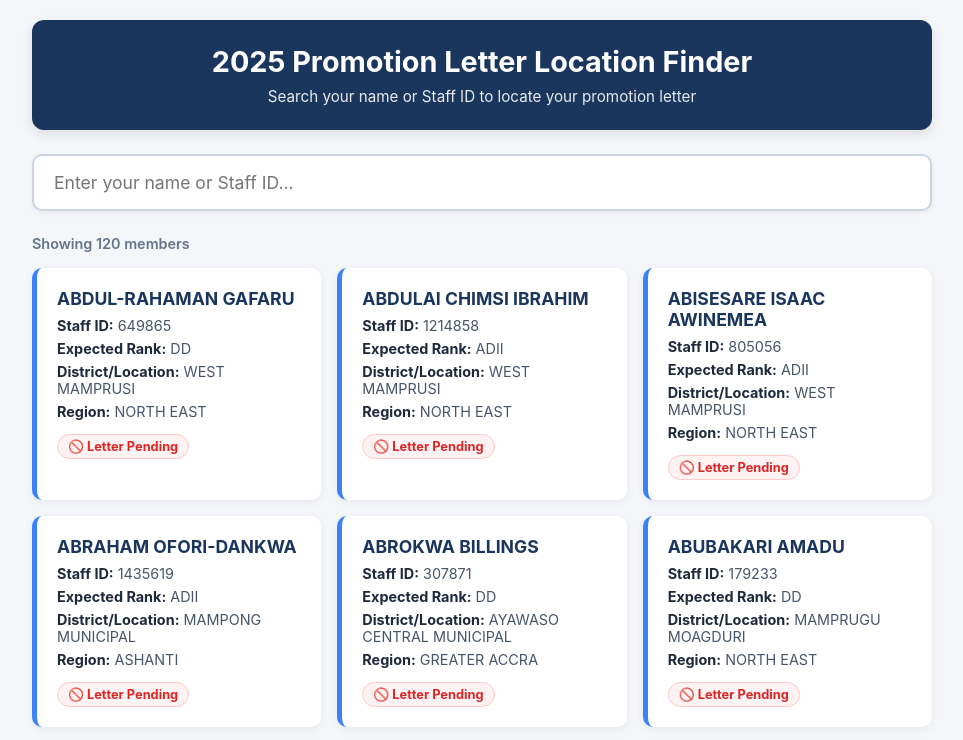
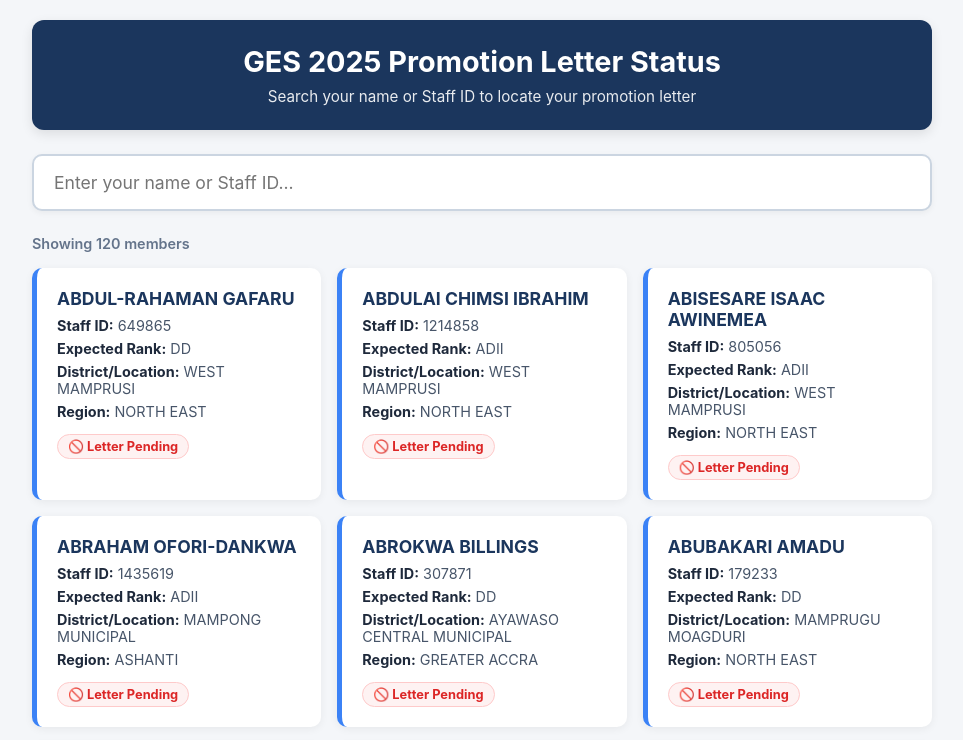
Before and after one commit to abcollins93/NEW-2025-PROMOTION-LETTERS, a plain HTML site: page index.html in a window 1280 px wide. Shown: the top 740 px of the page, without its empty margins (158-1121 px from the left). Drawn offline with Linux system fonts and the light colour scheme.

Commit message:
Update index.html

```diff
--- a/index.html
+++ b/index.html
@@ -3,7 +3,7 @@
 <head>
   <meta charset="UTF-8">
   <meta name="viewport" content="width=device-width, initial-scale=1.0">
-  <title>GES Promotion Letter Status 2025</title>
+  <title>GES 2025 Promotion Letter Status</title>
   <style>
     :root {
       --primary-color: #1b365d;
@@ -152,7 +152,7 @@
 
 <div class="container">
   <header>
-    <h1>2025 Promotion Letter Location Finder</h1>
+    <h1>GES 2025 Promotion Letter Status</h1>
     <p>Search your name or Staff ID to locate your promotion letter</p>
   </header>
 
```
